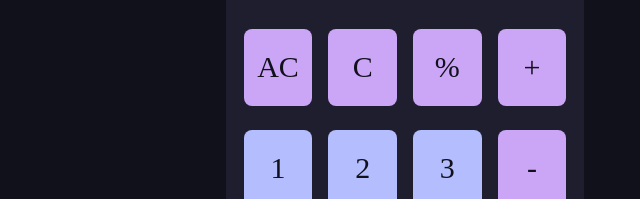
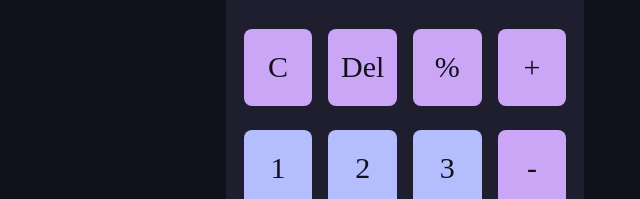
Before and after one commit to spectre-xenon/odin-calculator, a plain HTML site: page index.html in a window 1280 px wide. Shown: the part 195-394 px from the top of the page, 235-875 px from the left. Drawn offline with Linux system fonts and the light colour scheme; a web font is replaced by a local one.

Commit message:
finished + changed butt names

```diff
--- a/index.html
+++ b/index.html
@@ -20,8 +20,8 @@
       </div>
       <div id="controlsContainer">
         <div class="row">
-          <div class="controls butt numpad" id="ac">AC</div>
-          <div class="controls butt numpad" id="c">C</div>
+          <div class="controls butt numpad" id="ac">C</div>
+          <div class="controls butt numpad" id="c">Del</div>
           <div class="controls butt numpad" id="modulus">%</div>
           <div class="controls butt numpad" id="plus">+</div>
         </div>
```
